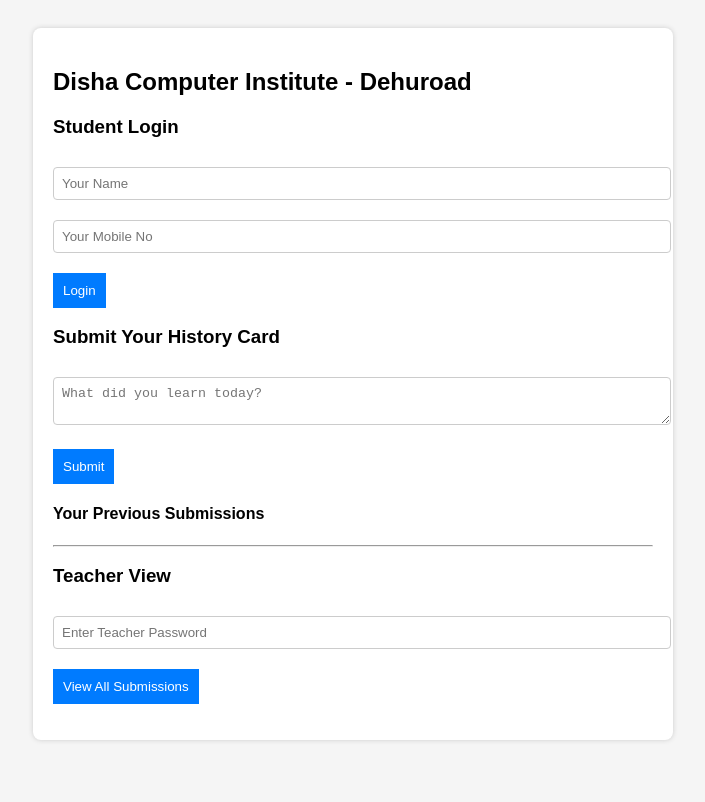
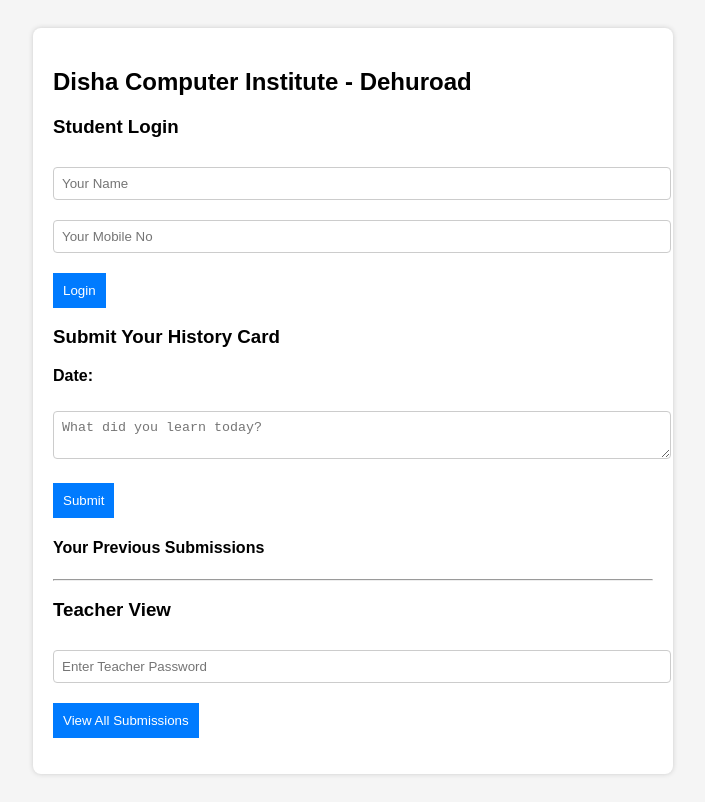
Before and after one commit to dhirajpatil2804/disha-history-card, a plain HTML site: page index.html in a window 1280 px wide. Shown: the whole page, without its empty margins (287-992 px from the left). Drawn offline with Linux system fonts and the light colour scheme.

Commit message:
Update index.html

```diff
--- a/index.html
+++ b/index.html
@@ -17,6 +17,7 @@
 
     <div id="historyForm" class="hidden">
       <h3>Submit Your History Card</h3>
+      <p><strong>Date:</strong> <span id="todayDate"></span></p>
       <textarea id="historyCard" placeholder="What did you learn today?"></textarea>
       <button onclick="submitHistory()">Submit</button>
       <p id="studentMsg"></p>
```
